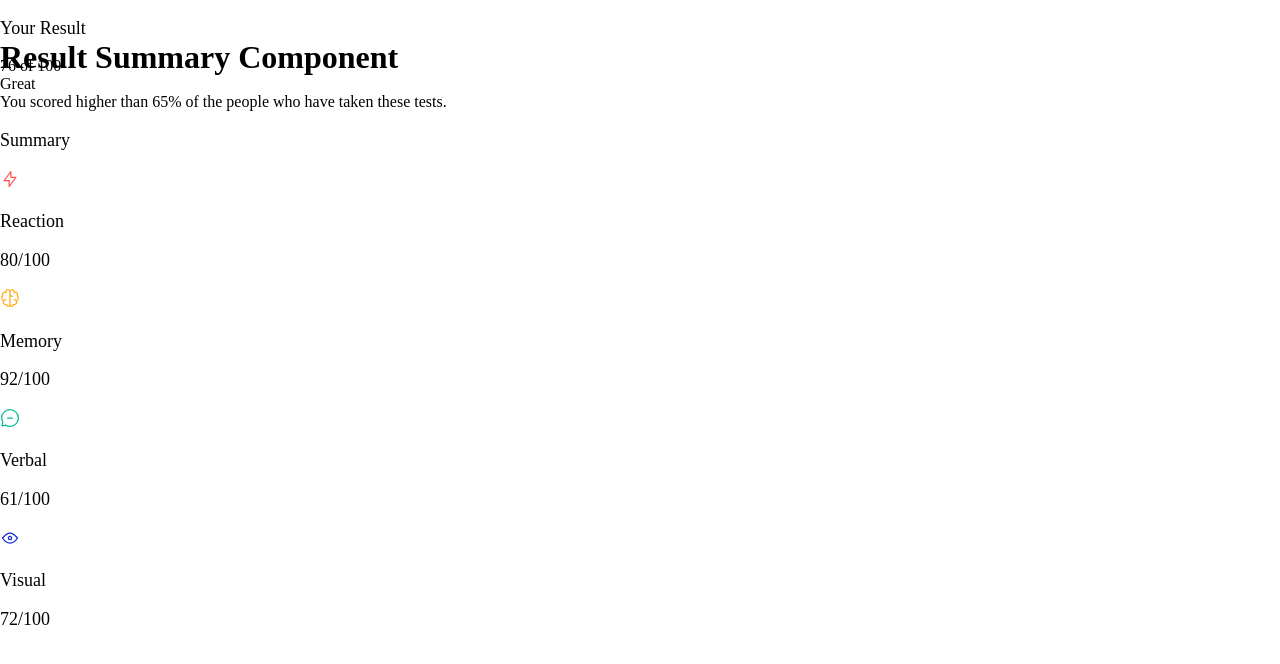
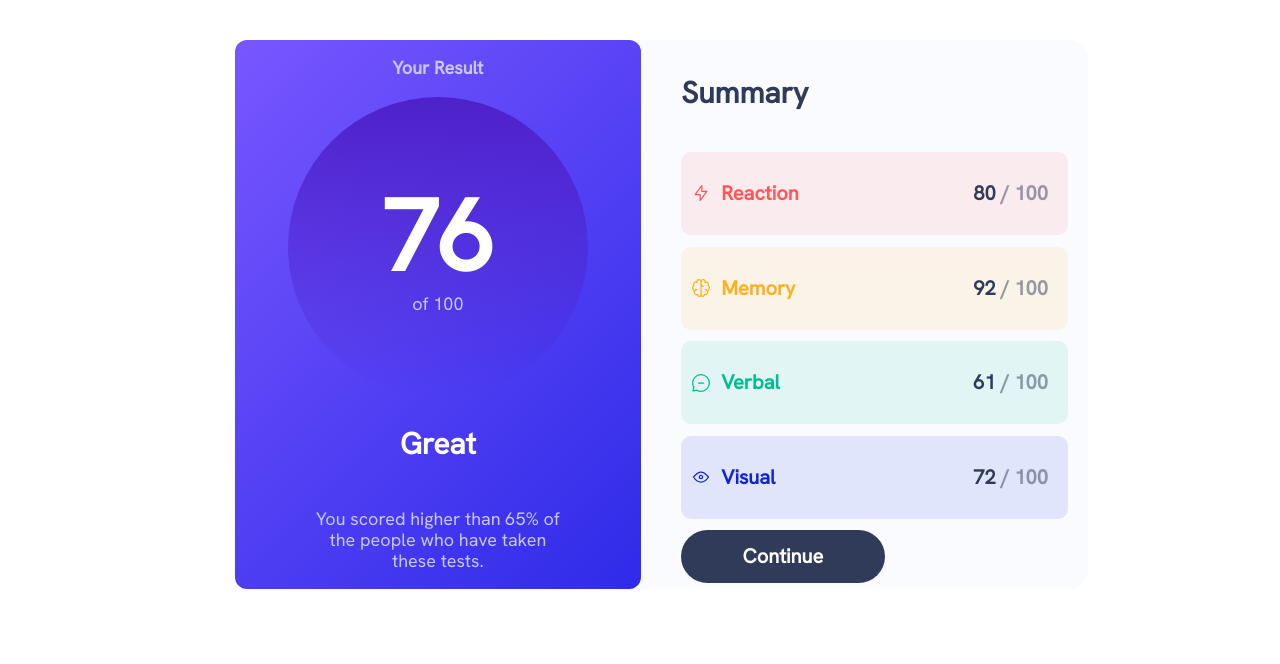
Before and after one commit to AdamR22/results-summary-component, a plain HTML site: page index.html in a window 1280 px wide. Drawn offline with Linux system fonts and the light colour scheme.

Commit message:
Finish desktop version

```diff
--- a/index.html
+++ b/index.html
@@ -16,7 +16,7 @@
 <body>
 
   <header>
-    <h1>Result Summary Component</h1>
+    <h1 class="sr-only">Result Summary Component</h1>
   </header>
 
   <main>
@@ -25,27 +25,29 @@
         <div class="results">
           <p>Your Result</p>
           <div id="result-circle">
-            76
-            of 100
+            <p>
+              <span>76</span>
+              <br/>of 100
+            </p>
           </div>
           <div id="result-status">
-            Great
+            <p>Great</p>
           </div>
           <div id="result-summary">
-            You scored higher than 65% of the people who have taken these tests.
+            <p>You scored higher than 65% of the people who have taken these tests.</p>
           </div>
         </div>
         <div class="summary">
           <p>Summary</p>
-          <div class="summary-tile">
+          <div class="summary-tile" id="reaction">
             <svg xmlns="http://www.w3.org/2000/svg" width="20" height="20" fill="none" viewBox="0 0 20 20">
               <path stroke="#F55" stroke-linecap="round" stroke-linejoin="round" stroke-width="1.25"
                 d="M10.833 8.333V2.5l-6.666 9.167h5V17.5l6.666-9.167h-5Z" />
             </svg>
-            <p>Reaction</p>
-            <p><span>80</span>/100</p>
+            <p id="reaction">Reaction</p>
+            <p class="result"><span>80</span> / 100</p>
           </div>
-          <div class="summary-tile">
+          <div class="summary-tile" id="memory">
             <svg xmlns="http://www.w3.org/2000/svg" width="20" height="20" fill="none" viewBox="0 0 20 20">
               <path stroke="#FFB21E" stroke-linecap="round" stroke-linejoin="round" stroke-width="1.25"
                 d="M5.833 11.667a2.5 2.5 0 1 0 .834 4.858" />
@@ -54,27 +56,28 @@
               <path stroke="#FFB21E" stroke-linecap="round" stroke-linejoin="round" stroke-width="1.25"
                 d="M16.447 13.004a3.334 3.334 0 0 0 .728-5.53m-.025-.067a2.083 2.083 0 0 0-2.983-2.824M10 3.75a2.085 2.085 0 0 1 2.538-2.033 2.084 2.084 0 0 1 1.43 2.92m-.635 12.03a1.667 1.667 0 0 1-3.333 0" />
             </svg>
-            <p>Memory</p>
-            <p><span>92</span>/100</p>
+            <p id="memory">Memory</p>
+            <p class="result"><span>92</span> / 100</p>
           </div>
-          <div class="summary-tile">
+          <div class="summary-tile" id="verbal">
             <svg xmlns="http://www.w3.org/2000/svg" width="20" height="20" fill="none" viewBox="0 0 20 20">
               <path stroke="#00BB8F" stroke-linecap="round" stroke-linejoin="round" stroke-width="1.25"
                 d="M7.5 10h5M10 18.333A8.333 8.333 0 1 0 1.667 10c0 1.518.406 2.942 1.115 4.167l-.699 3.75 3.75-.699A8.295 8.295 0 0 0 10 18.333Z" />
             </svg>
-            <p>Verbal</p>
-            <p><span>61</span>/100</p>
+            <p id="verbal">Verbal</p>
+            <p class="result"><span>61</span> / 100</p>
           </div>
-          <div class="summary-tile">
+          <div class="summary-tile" id="visual">
             <svg xmlns="http://www.w3.org/2000/svg" width="20" height="20" fill="none" viewBox="0 0 20 20">
               <path stroke="#1125D6" stroke-linecap="round" stroke-linejoin="round" stroke-width="1.25"
                 d="M10 11.667a1.667 1.667 0 1 0 0-3.334 1.667 1.667 0 0 0 0 3.334Z" />
               <path stroke="#1125D6" stroke-linecap="round" stroke-linejoin="round" stroke-width="1.25"
                 d="M17.5 10c-1.574 2.492-4.402 5-7.5 5s-5.926-2.508-7.5-5C4.416 7.632 6.66 5 10 5s5.584 2.632 7.5 5Z" />
             </svg>
-            <p>Visual</p>
-            <p><span>72</span>/100</p>
+            <p id="visual">Visual</p>
+            <p class="result"><span>72</span> / 100</p>
           </div>
+          <button>Continue</button>
         </div>
       </div>
     </section>
--- a/style.css
+++ b/style.css
@@ -409,22 +409,180 @@ template {
 }
 
 * {
-    font-family: 'Hanken Grotesk' system-ui, -apple-system, BlinkMacSystemFont, 'Segoe UI', Roboto, Oxygen, Ubuntu, Cantarell, 'Open Sans', 'Helvetica Neue', sans-serif;
+    font-family: 'Hanken Grotesk', system-ui, -apple-system, BlinkMacSystemFont, 'Segoe UI', Roboto, Oxygen, Ubuntu, Cantarell, 'Open Sans', 'Helvetica Neue', sans-serif;
 }
 
 body {
     font-size: 1.6rem;
+    display: flex;
+    justify-content: center;
+    align-items: center;
 }
 
 p {
     font-size: 1.8rem;
 }
 
-header {
+.sr-only {
+    color: transparent;
+}
+
+main {
+    margin-top: 4rem;
+    margin-right: 15%;
+}
+
+div.result-card {
+    display: grid;
+    grid-template-columns: 1fr 1fr;
+    border-radius: 2rem;
+    gap: 4rem;
+    background-color: hsla(221, 100%, 96%, 0.3);;
+}
+
+div.results {
+    display: flex;
+    flex-direction: column;
+    align-content: center;
+    align-items: center;
+    justify-content: space-evenly;
+    background: linear-gradient(315deg, var(--light-royal-blue), var(--light-slate-blue)),
+                linear-gradient(45deg, var(--light-slate-blue), var(--light-royal-blue));
+    border-radius: 1.2rem;
+}
+
+div.results > p, div.results > div > p {
+    text-align: center;
+}
+
+div.results > p {
+    font-weight: var(--bold);
+    color: var(--light-lavender);
+}
+
+div#result-circle {
+    display: flex;
+    justify-content: center;
+    align-items: center;
+    background: linear-gradient(0deg, var(--persian-blue), var(--violet-blue));
+    border-radius: 50%;
+    height: 30rem;
+    width: 30rem;
+    text-align: center;
     position: relative;
 }
 
-h1 {
-    position: absolute;
-    z-index: -1;
+div#result-circle p {
+    font-weight: var(--regular);
+    color: var(--light-lavender);
 }
+
+div#result-circle span {
+    color: white;
+    font-weight: var(--extra-bold);
+    font-size: 10rem;
+}
+
+div#result-status p {
+    color: white;
+    font-weight: var(--bold);
+    font-size: 3rem;
+}
+
+div#result-summary p {
+    padding-left: 8rem;
+    padding-right: 8rem;
+    color: var(--light-lavender);
+    font-weight: var(--regular);
+}
+
+div.summary {
+    display: flex;
+    flex-direction: column;
+    justify-content: space-around;
+}
+
+div.summary > p {
+    font-size: 3rem;
+    color: var(--dark-grey-blue);
+    font-weight: var(--extra-bold);
+}
+
+div.summary-tile {
+    display: flex;
+    align-items: center;
+    padding: 1rem;
+    gap: 1rem;
+    margin-right: 2rem;
+    border-radius: 1rem;
+}
+
+div.summary-tile p {
+    font-size: 2rem;
+    font-weight: var(--bold);
+}
+
+p.result {
+    margin-left: auto;
+    margin-right: 1rem;
+}
+
+p#reaction {
+    color: var(--light-red);
+}
+
+p#memory {
+    color: var(--orangey-yellow);
+}
+
+p#verbal {
+    color: var(--green-teal);
+}
+
+p#visual {
+    color: var(--cobalt-blue);
+}
+
+div#reaction {
+    background-color: hsla(0, 100%, 67%, 0.1);
+}
+
+div#memory {
+    background-color: hsla(39, 100%, 56%, 0.1);;
+}
+
+div#verbal {
+    background-color: hsla(166, 100%, 37%, 0.1);
+}
+
+div#visual {
+    background-color: hsla(234, 85%, 45%, 0.1);
+}
+
+div.summary-tile span {
+    color: var(--dark-grey-blue);
+}
+
+div.summary-tile p.result {
+    color: hsla(224, 30%, 27%, 0.5);
+}
+
+button {
+    width: 50%;
+    background-color: var(--dark-grey-blue);
+    color: var(--white);
+    padding: 1.5rem;
+    border-radius: 4rem;
+    font-size: 2rem;
+    font-weight: var(--bold);
+    outline: none;
+    border: none;
+}
+
+button:focus, button:hover {
+    background: linear-gradient(0deg, var(--light-royal-blue), var(--light-slate-blue));
+}
+
+button:focus {
+    outline: none;
+}
```
